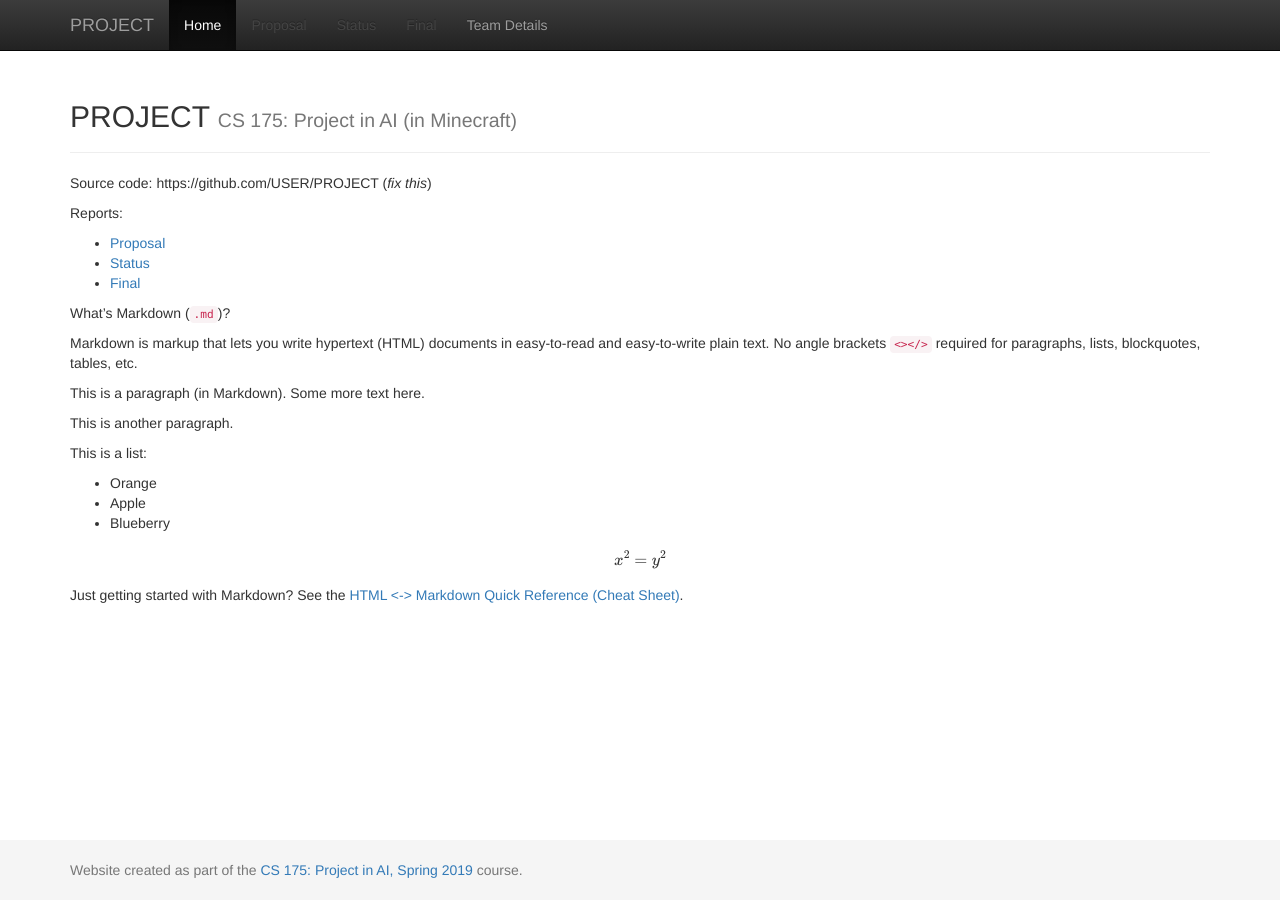
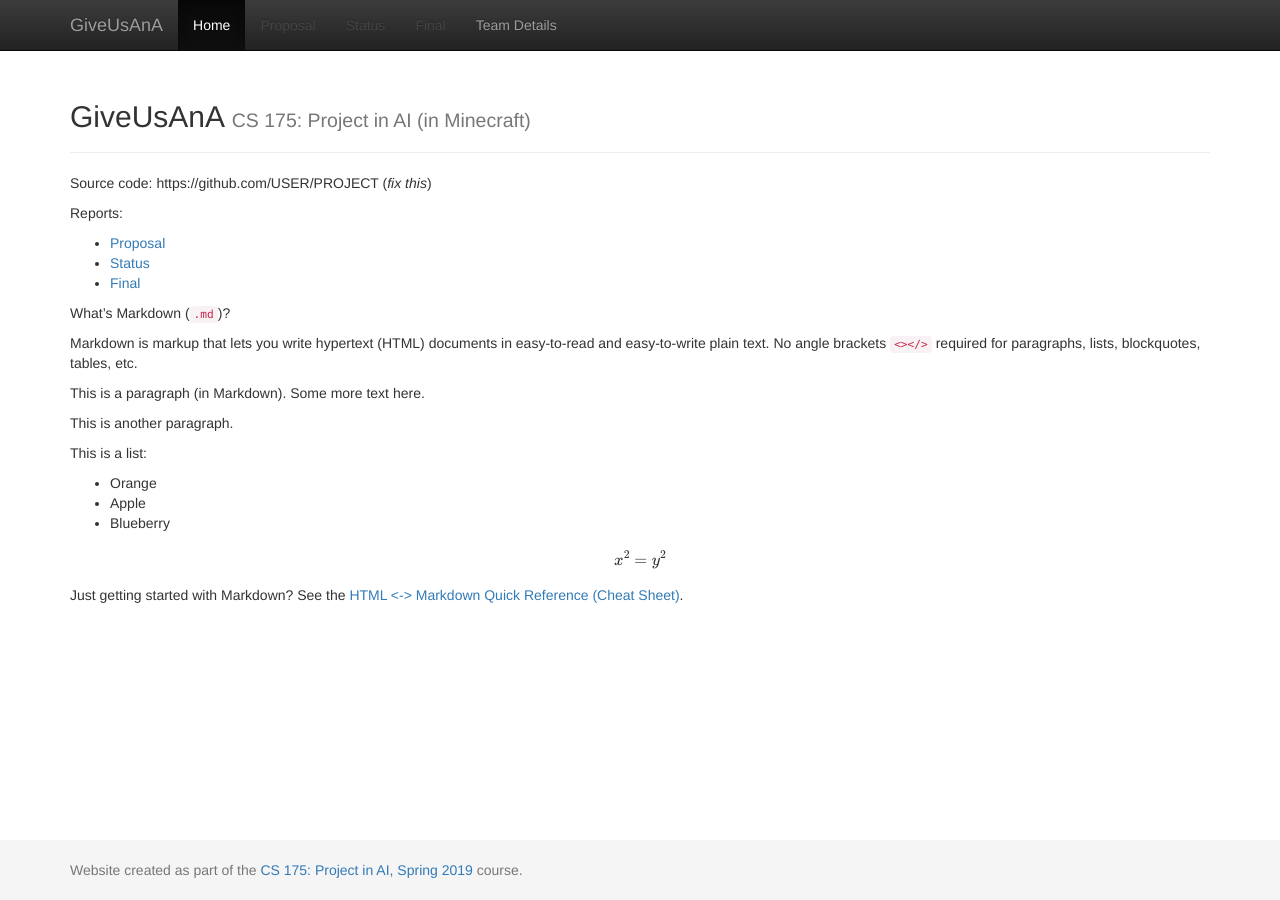
Before and after one commit to rama1997/GiveUsAnA, a Jekyll site: the page built from docs/index.md, in a window 1280 px wide. Built offline with Jekyll 4.4.1, drawn with Linux system fonts in a browser that asks for light colours; formulas are drawn with MathJax 3.

Commit message:
Update _config.yml
changed title to our group name

```diff
--- a/docs/_config.yml
+++ b/docs/_config.yml
@@ -1,7 +1,7 @@
 ###########
 # site.title
 
-title:    'PROJECT'
+title:    'GiveUsAnA'
 subtitle: 'CS 175: Project in AI (in Minecraft)'
 
 
```
